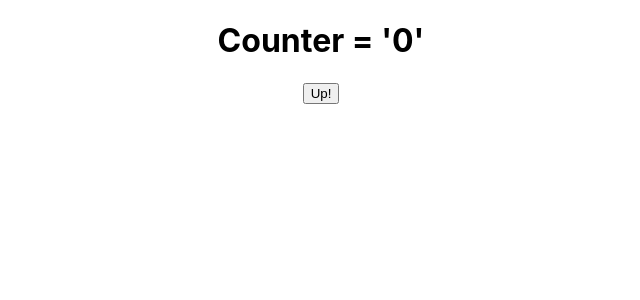
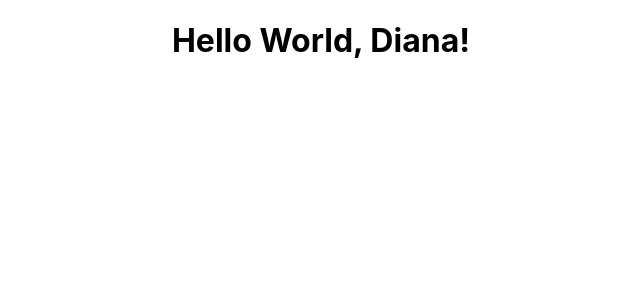
Before and after one commit to NeytChi/education-react, a React (Create React App) app: page / in a window 1280 px wide. Shown: the top 300 px of the page, without its empty margins (319-959 px from the left). Built offline with nearby package versions, Linux system fonts and the light colour scheme.

Commit message:
INF: Create destructing props

```diff
--- a/src/App.js
+++ b/src/App.js
@@ -1,7 +1,7 @@
 import React, { Component } from 'react'
 import logo from './logo.svg';
 import './App.css';
-import { Greet } from './components/Greet'
+import Greet from './components/Greet'
 import Welcome from './components/Welcome'
 import Hello from './components/Hello'
 import Message from './components/Message'
@@ -12,7 +12,7 @@ class App extends Component
   render() {
     return (
       <div className="App">
-         <Counter />
+         <Greet Name='Diana' />
       </div>
     );
   }
--- a/src/components/Greet.js
+++ b/src/components/Greet.js
@@ -4,12 +4,11 @@ import React from 'react'
 //     return <h1>Hello World!</h1>
 // }
 
-export const Greet = (props) =>
+const Greet = ({Name}) =>
 {
-    console.info(props);
-    return <h1>Hello World, {props.Name}!</h1>;
+    return <h1>Hello World, {Name}!</h1>;
 }
 
 
 
-// export default Greet
+export default Greet
```
